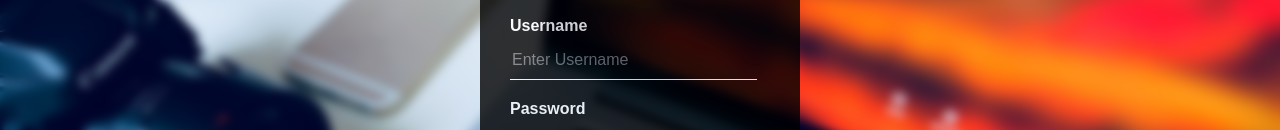
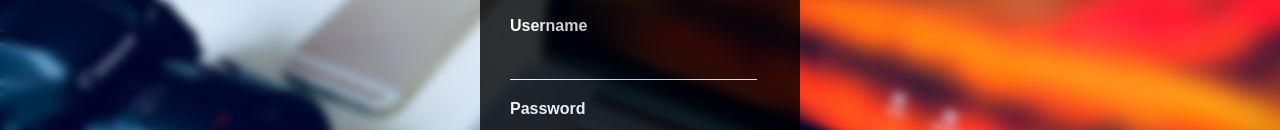
Before and after one commit to Altaf-Shaik/carRental, a plain HTML site: page login.html in a window 1280 px wide. Shown: the part 292-422 px from the top of the page. Drawn offline with Linux system fonts and the light colour scheme.

Commit message:
Update login.html

```diff
--- a/login.html
+++ b/login.html
@@ -9,7 +9,7 @@
 			<h2><u><center><b>Login Form</b></center></u></h2>
 			<form>
 				<p>Username</p>
-				<input type="text" name="" placeholder="Enter Username">
+				<input type="text" name="" pnkjbkjbhfjgtdtfyghjlk;kjhgfdsadfghjkl;kjhgfdzsasdfghjkl;/lkjhgfdsdfghjkl;lkjhgfdxzsdfghjk,l.;/lkjhgfdlaceholder="Enter Username">
 				<p>Password</p>
 				<input type="password" name="" placeholder="Enter Password">
 				<input type="button" name="" value="Login">
```
